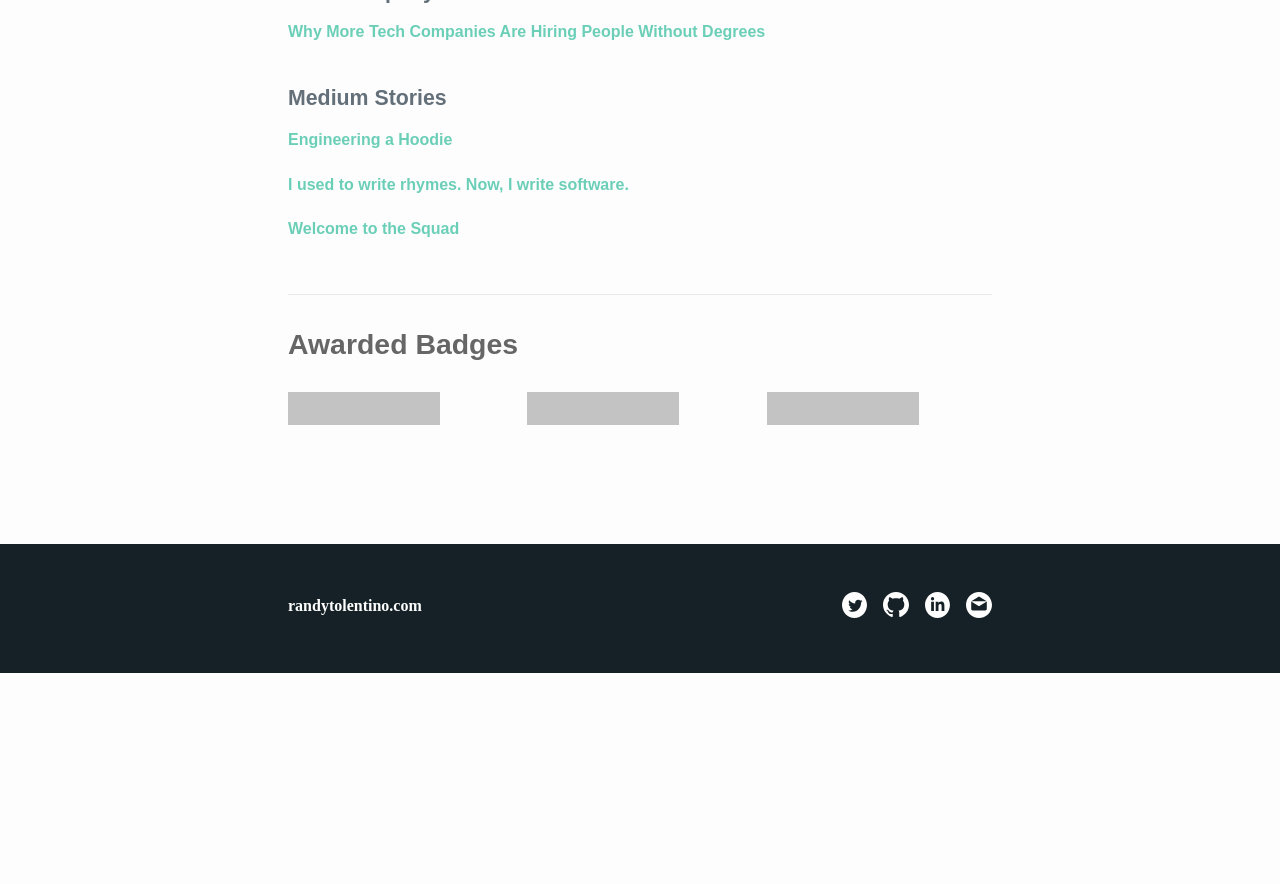
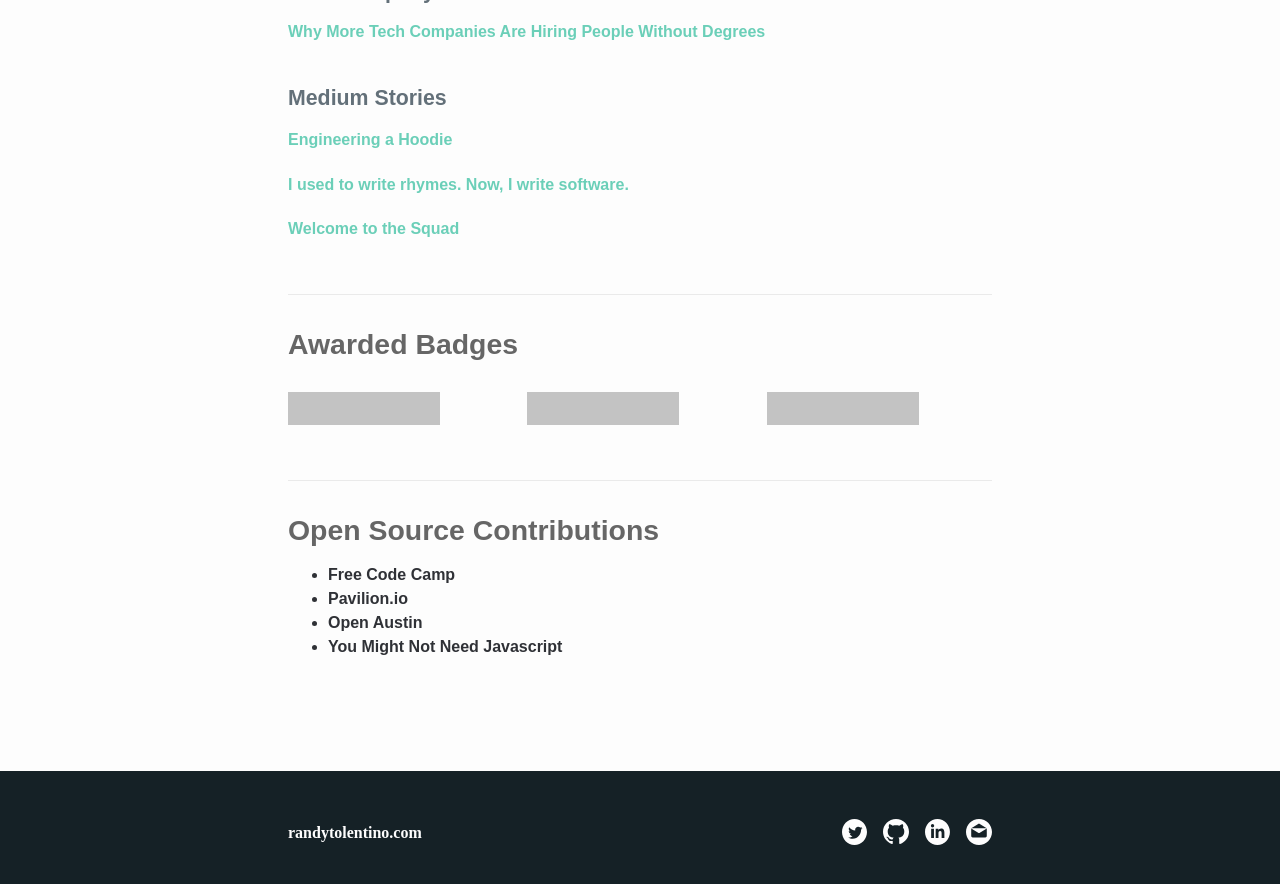
Before and after one commit to techtolentino/techtolentino.github.io, a Jekyll site: the page built from work.md, in a window 1280 px wide and 900 px high, scrolled down 6571 px. Shown: the top 884 px of the window. Built offline with Jekyll 4.4.1, drawn with Linux system fonts in a browser that asks for light colours; some web fonts are replaced; before the commit the page ends 7244 px from its top, so only the background shows below that; grey boxes are pictures that could not be loaded.

Commit message:
work update

```diff
--- a/_includes/head.html
+++ b/_includes/head.html
@@ -5,6 +5,6 @@
   <meta name="description" content="{{site.description}}">
   <meta name="keywords" content="{{site.keywords}}">
   <meta name="viewport" content="width=device-width, initial-scale=1">
-  <link rel="stylesheet" href="https://randytolentino.com/css/main.css">
+  <link rel="stylesheet" href="/css/main.css">
   <link rel="icon" href="/favicon.png" type="image/gif">
 </head>
--- a/work.md
+++ b/work.md
@@ -97,3 +97,13 @@ subtitle: Forever refining the craft
     <a class="project_badges_item" href="https://www.youracclaim.com/badges/a25b2d3c-3a59-47da-9678-aac974b91c85/linked_in" target="blank"><img src="https://image.ibb.co/fbXv49/Badges_v8_08_Co_Creator.png"></a>
   </div>
 </div>
+
+<div class="project_highlight">
+  <h3 class="project_title">Open Source Contributions</h3>
+  <ul class="project_list">
+    <li>Free Code Camp</li>
+    <li>Pavilion.io</li>
+    <li>Open Austin</li>
+    <li>You Might Not Need Javascript</li>
+  </ul>
+</div>
```
